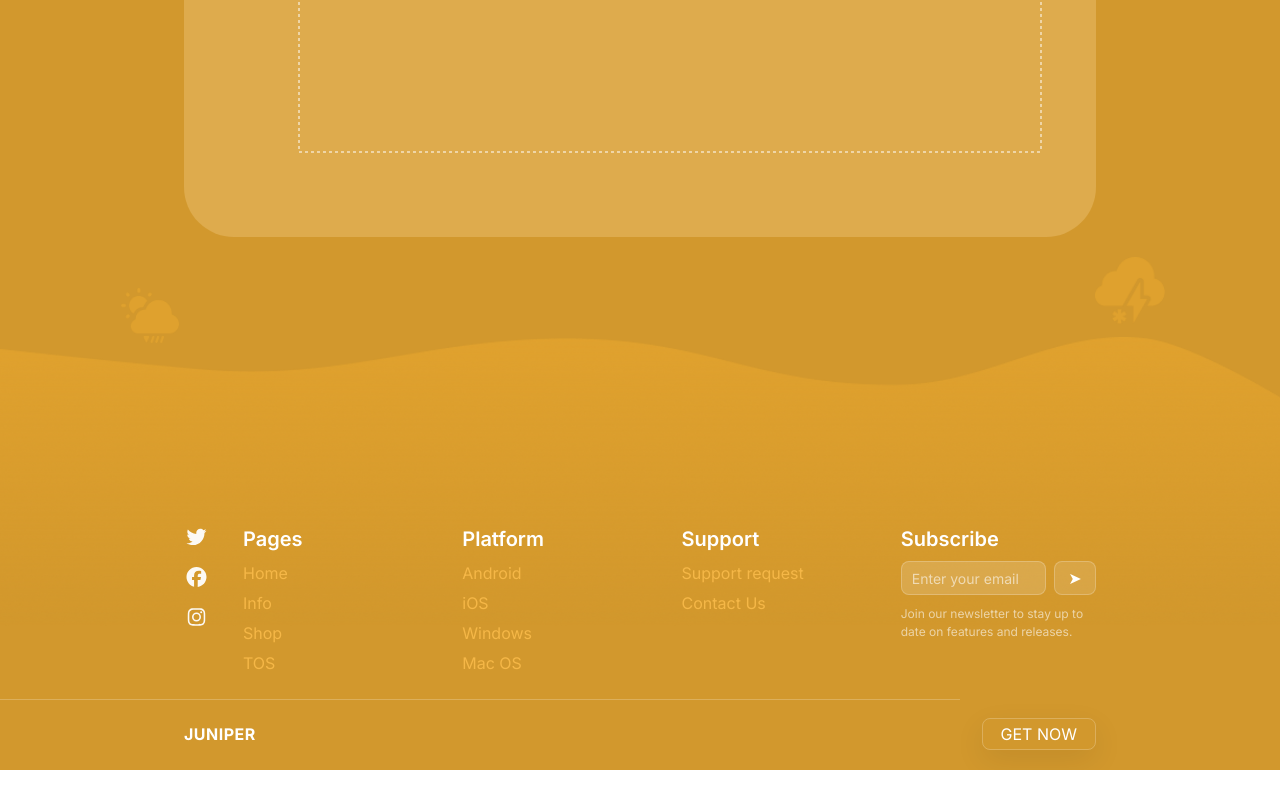
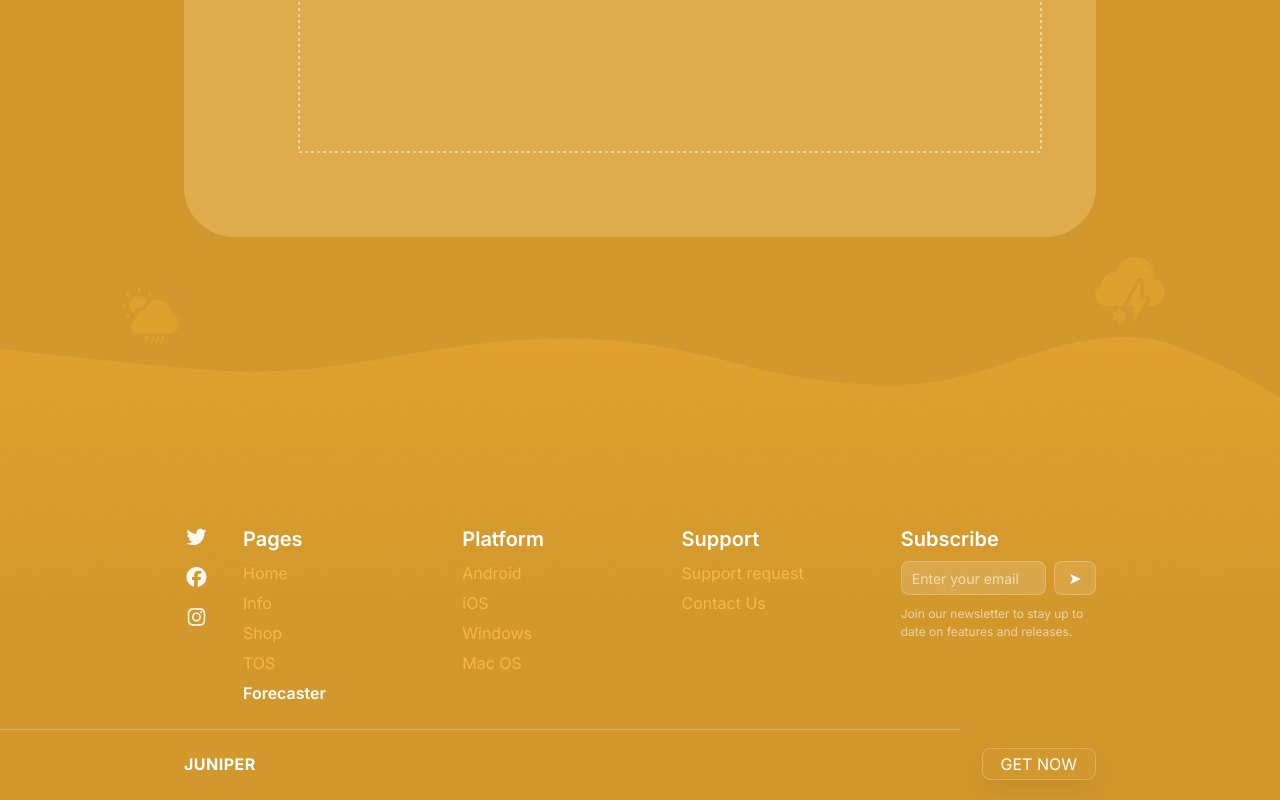
Before and after one commit to manhducit05/44-Exercise1, a React (Create React App) app: page /forecaster in a window 1280 px wide. Shown: the part 711-1511 px from the top of the page. Before the commit the page ends 1481 px from the top, so only its background shows below. Built offline with nearby package versions, Linux system fonts and the light colour scheme; no server answers.

Commit message:
add forecaster page

```diff
--- a/src/components/layout/Footer.jsx
+++ b/src/components/layout/Footer.jsx
@@ -66,6 +66,11 @@ const Footer = () => {
                   {t("pages.tos")}
                 </NavLink>
               </li>
+              <li>
+                <NavLink to="/forecaster" className={({ isActive }) => (isActive ? "active" : "")}>
+                  {t("pages.forecaster")}
+                </NavLink>
+              </li>
             </ul>
           </div>
 
--- a/src/i18n/locales/en/footer.json
+++ b/src/i18n/locales/en/footer.json
@@ -4,7 +4,8 @@
     "home": "Home",
     "info": "Info",
     "shop": "Shop",
-    "tos": "TOS"
+    "tos": "TOS",
+    "forecaster": "Forecaster"
   },
   "platform": {
     "title": "Platform",
--- a/src/i18n/locales/vie/footer.json
+++ b/src/i18n/locales/vie/footer.json
@@ -4,7 +4,8 @@
     "home": "Trang chủ",
     "info": "Thông tin",
     "shop": "Cửa hàng",
-    "tos": "Điều khoản"
+    "tos": "Điều khoản",
+    "forecaster": "Dự báo"
   },
   "platform": {
     "title": "Nền tảng",
--- a/src/styles/Forecaster.css
+++ b/src/styles/Forecaster.css
@@ -245,7 +245,6 @@
     /* 2 ảnh chia đôi */
   }
 }
-
 /* <= 359px (mobile rất nhỏ) */
 @media (max-width: 359px) {
   .position {
```
